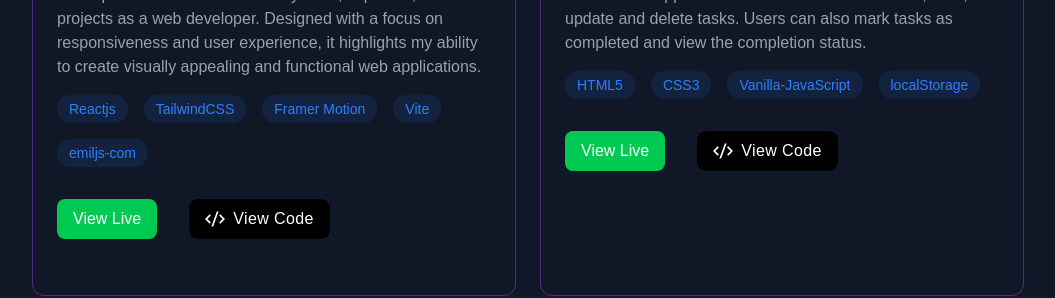
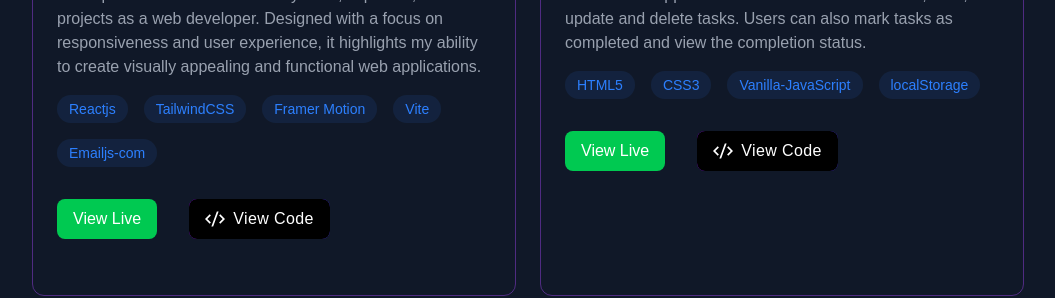
Before and after one commit to DavisNoah02/PortFolio_V1, a React (Vite) app: page / in a window 1280 px wide. Shown: the part 3140-3438 px from the top of the page, without its empty margins (112-1167 px from the left). Built offline with nearby package versions, Linux system fonts and the light colour scheme.

Commit message:
typo error

```diff
--- a/src/components/sections/projects.jsx
+++ b/src/components/sections/projects.jsx
@@ -39,7 +39,7 @@ export const Projects = () => {
 
               {/* Technologies Used */}
               <div className="flex flex-wrap gap-4 mb-4">
-                {["Reactjs", "TailwindCSS", "Framer Motion","Vite", "emiljs-com"].map((tech, key) => (
+                {["Reactjs", "TailwindCSS", "Framer Motion","Vite", "Emailjs-com"].map((tech, key) => (
                   <span
                     key={key}
                     className="bg-blue-500/10 text-blue-500 py-1 px-3 rounded-full text-sm hover:bg-blue-500/20
```
